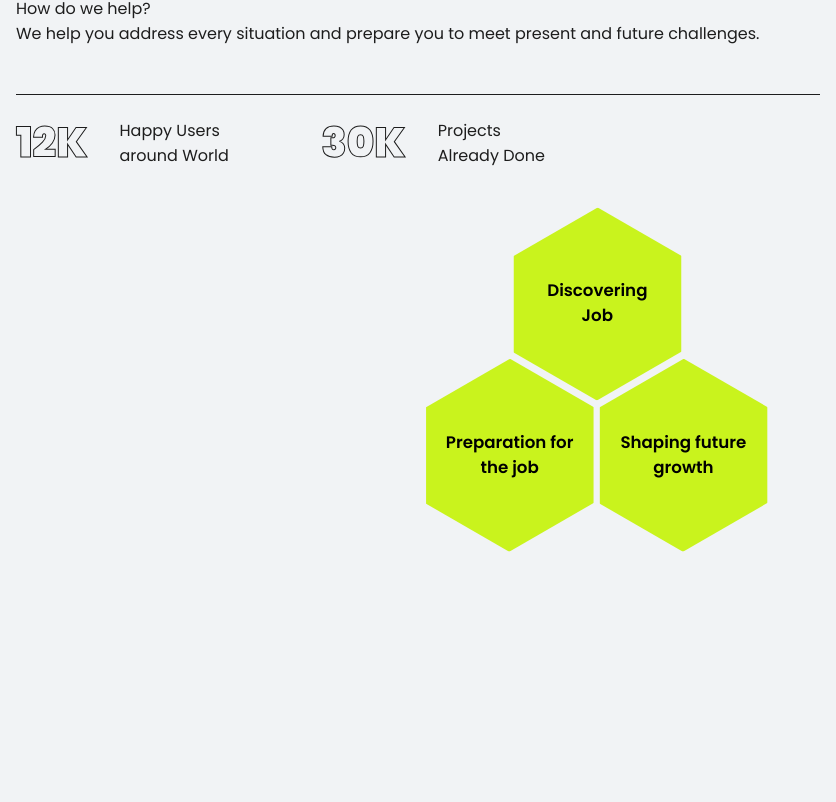
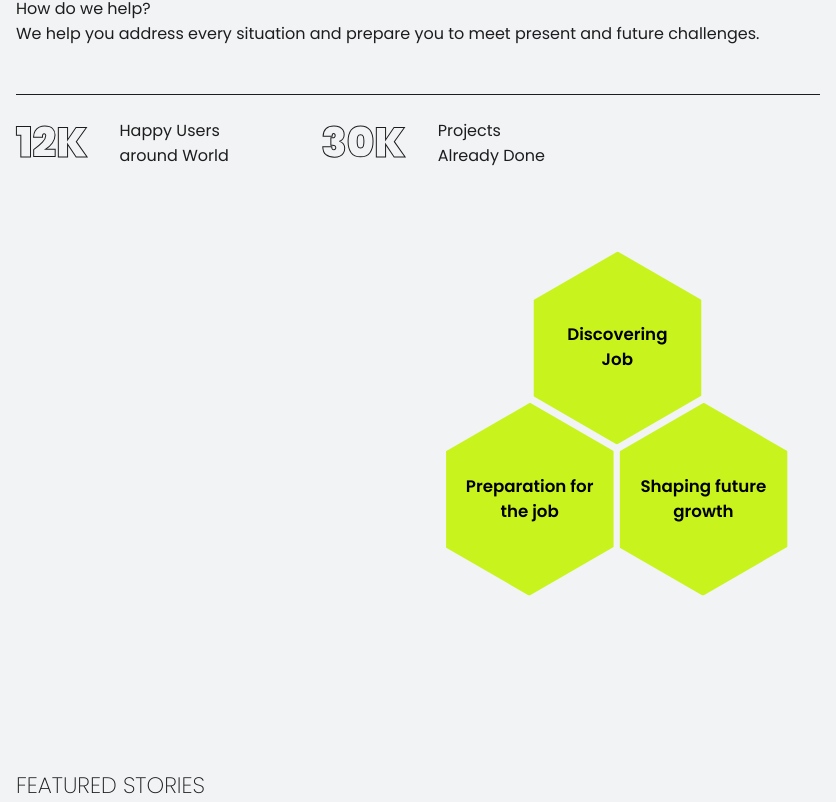
Before and after one commit to TYPESAFE-RUSTY/pro-hr-consultant, a Next.js app: page / in a window 1280 px wide. Shown: the part 1318-2120 px from the top of the page, without its empty margins (0-836 px from the left). Built offline with nearby package versions, Linux system fonts and the light colour scheme.

Commit message:
final touch ups

```diff
--- a/src/app/globals.css
+++ b/src/app/globals.css
@@ -155,3 +155,13 @@ body {
   background-color: #888;
   border-radius: 100vh;
 }
+
+/* makes sure footer remains at the bottom in z index */
+body>* {
+  position: relative;
+  z-index: 2;
+}
+
+footer {
+  z-index: 1;
+}
--- a/src/styles/footer.css
+++ b/src/styles/footer.css
@@ -1,8 +1,3 @@
-#Footer {
-    position: relative;
-    z-index: -1;
-}
-
 @media screen and (min-width:768px) {
     #Footer {
         transform: translateY(-80%);
--- a/src/styles/r_about.css
+++ b/src/styles/r_about.css
@@ -11,6 +11,9 @@
     color: black;
     padding-block: 4rem;
     scale: 1.25;
+    padding-block-start: 6rem;
+    padding-inline-start: 2rem;
+    padding-block-end: 0;
 }
 
 #About h2 {
```
